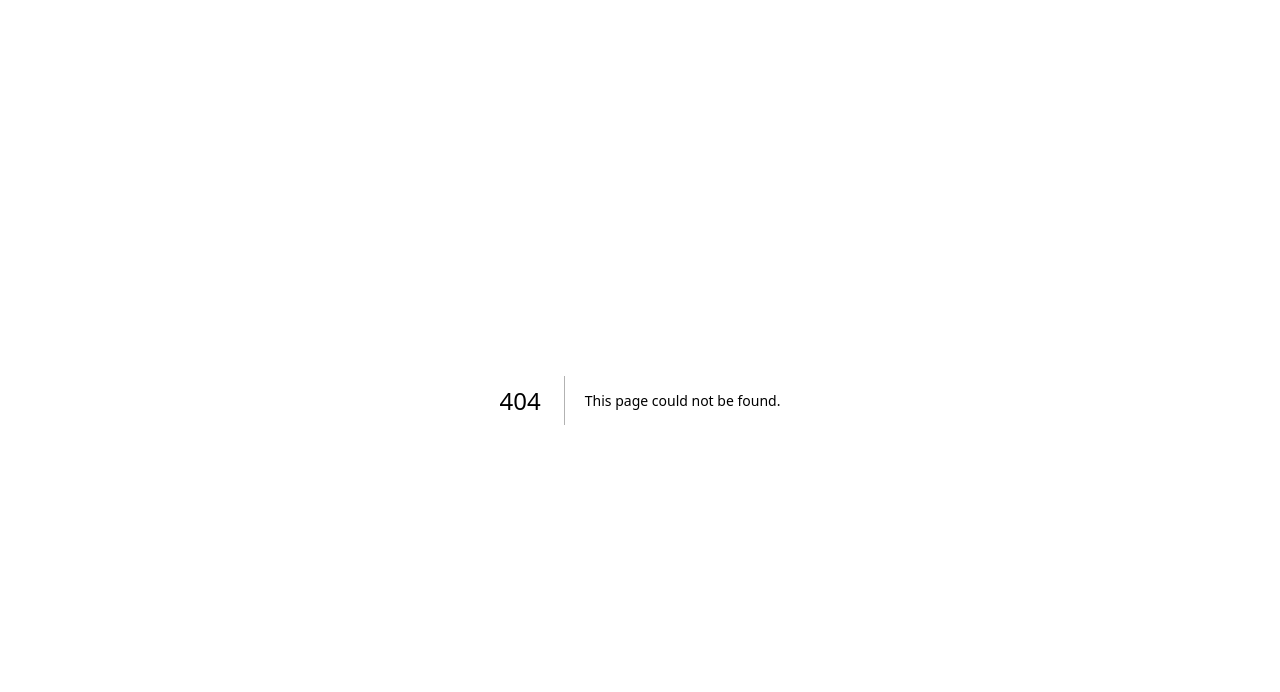
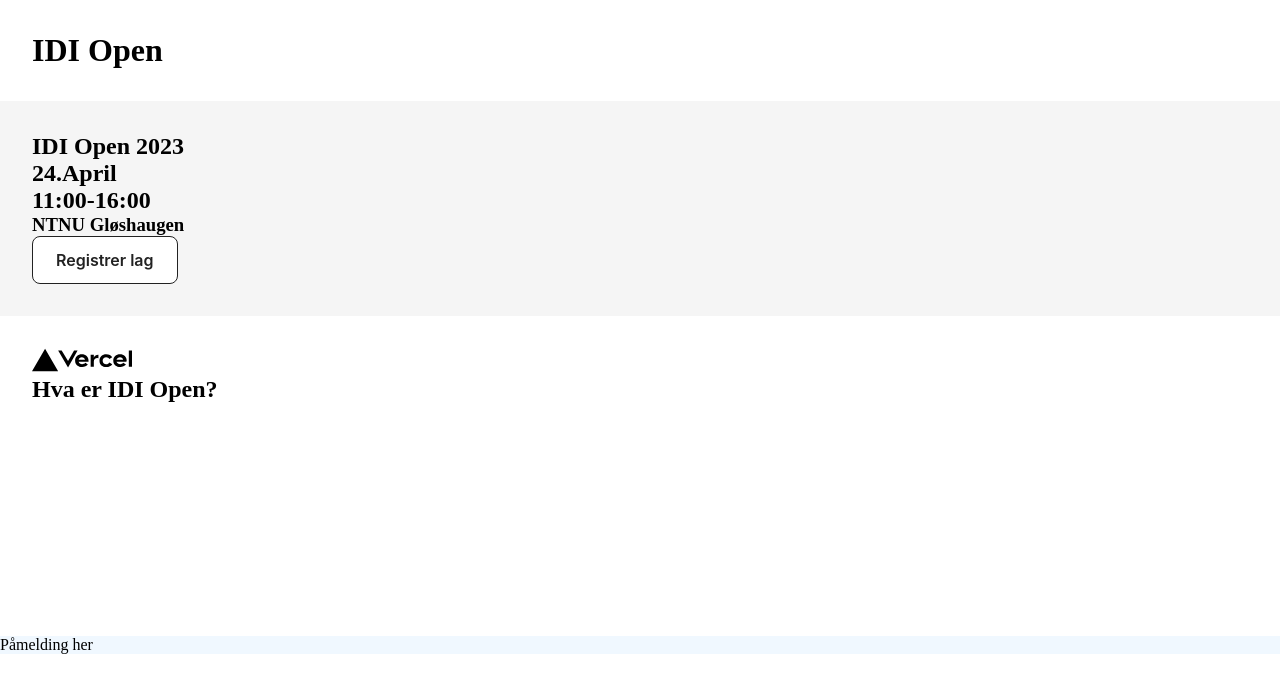
Before and after one commit to KristofferNyvoll/idi-progkonk, a Next.js app: page /idi-open in a window 1280 px wide. Before the commit this address had no page. Shown: the top 692 px of the page. Built offline with nearby package versions, Linux system fonts and the light colour scheme.

Commit message:
more content on idi-open page

```diff
--- /dev/null
+++ b/pages/idi-open.tsx
@@ -0,0 +1,47 @@
+import { useState } from "react";
+import styles from "../styles/pages.module.css";
+import RegistrationForm from "../components/RegistrationForm";
+import Button from "../components/Button";
+import Image from "next/image";
+
+export default function IDIOpen() {
+  const [registrationOpen, setRegistrationOpen] = useState(true);
+
+  return (
+    <section className={styles.section}>
+      <h1 className={styles.title}>IDI Open</h1>
+      <div className={styles.nextCompetition}>
+        <h1>IDI Open 2023</h1>
+        <h2>24.April</h2>
+        <h2>11:00-16:00</h2>
+        <h3>NTNU Gløshaugen</h3>
+
+        {registrationOpen && <Button text="Registrer lag" />}
+      </div>
+
+      <div className={styles.description}>
+        <div className={styles.logo}>
+          <Image
+            src="/vercel.svg"
+            alt="IDI Open Logo"
+            className={styles.idiopenLogo}
+            width={100}
+            height={24}
+          />
+        </div>
+        <div className={styles.descriptionText}>
+          <h2>Hva er IDI Open?</h2>
+        </div>
+      </div>
+      <div className={styles.registration}>
+        {registrationOpen ? (
+          <RegistrationForm />
+        ) : (
+          <div>
+            <p>Påmeldingen for neste konkurranse har ikke åpnet ennå</p>
+          </div>
+        )}
+      </div>
+    </section>
+  );
+}
--- /dev/null
+++ b/styles/pages.module.css
@@ -0,0 +1,27 @@
+.section {
+  min-height: 100vh;
+  align-items: center;
+  background-color: white;
+}
+
+.title {
+  padding: 2rem;
+  font-weight: 800;
+  font-size: xx-large;
+}
+
+.description {
+  position: flex;
+  flex-direction: row;
+  min-height: 40vh;
+  padding: 2rem;
+}
+
+.logo {
+  width: 40%;
+}
+
+.nextCompetition {
+  padding: 2rem;
+  background-color: whitesmoke;
+}
```
